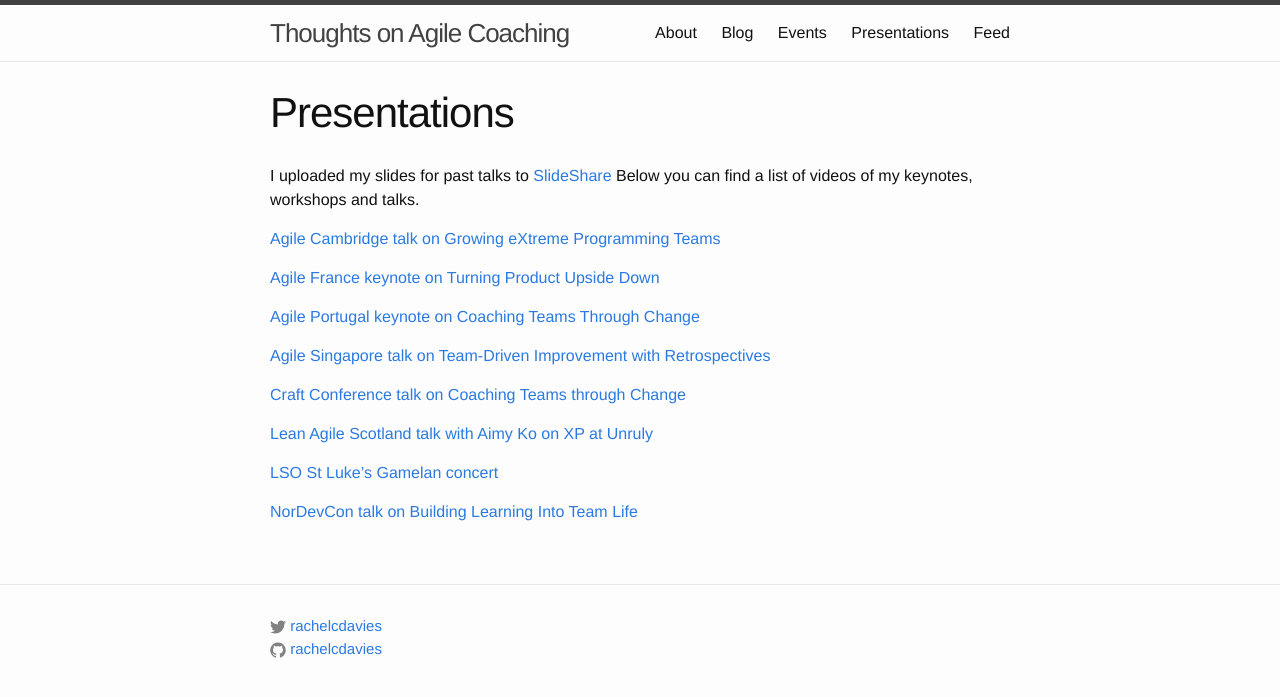
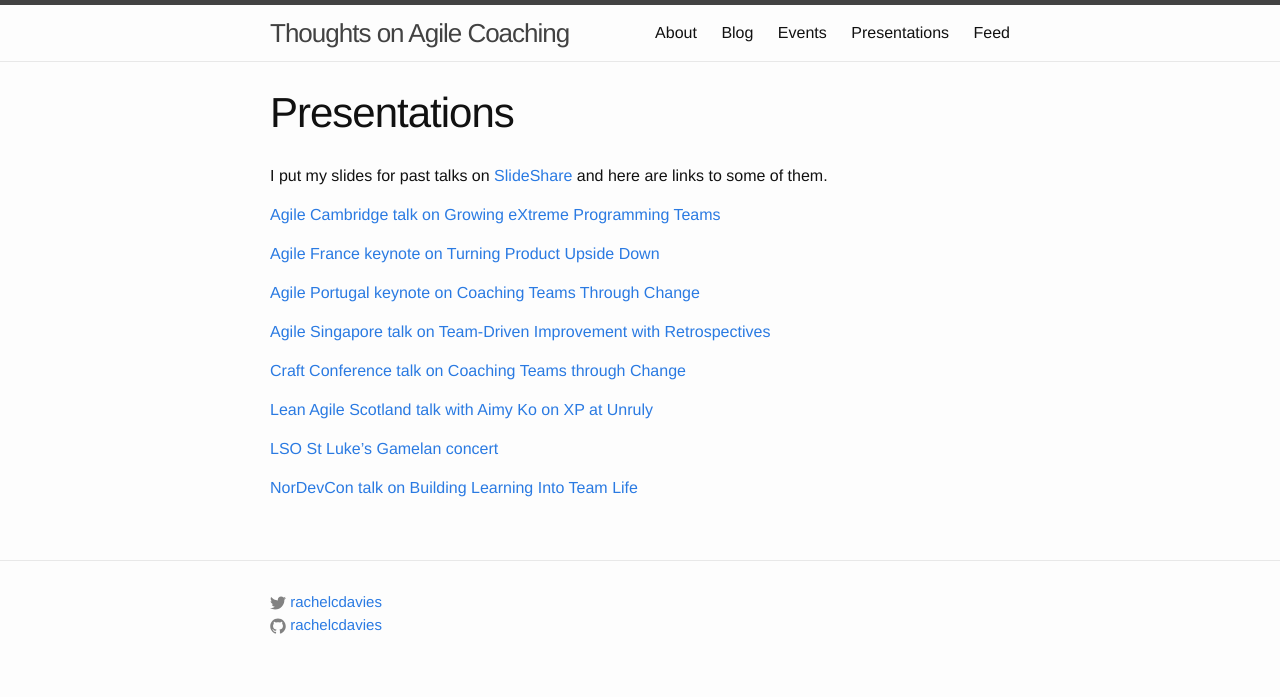
Before and after one commit to rachelcdavies/rachelcdavies.github.io, a Jekyll site: the page built from presentations.md, in a window 1280 px wide. Shown: the top 697 px of the page. Built offline with Jekyll 4.4.1, drawn with Linux system fonts in a browser that asks for light colours.

Commit message:
tidying text

```diff
--- a/presentations.md
+++ b/presentations.md
@@ -4,8 +4,7 @@ title: Presentations
 permalink: /presentations/
 ---
 
-I uploaded my slides for past talks to [SlideShare](http://www.slideshare.net/RachelDavies)
-Below you can find a list of videos of my keynotes, workshops and talks.
+I put my slides for past talks on [SlideShare](http://www.slideshare.net/RachelDavies) and here are links to some of them.
 
 {% for video in site.videos %}
   [{{ video.title }}]({{ video.link }})
```
Also changed, not shown: 2 other files.
